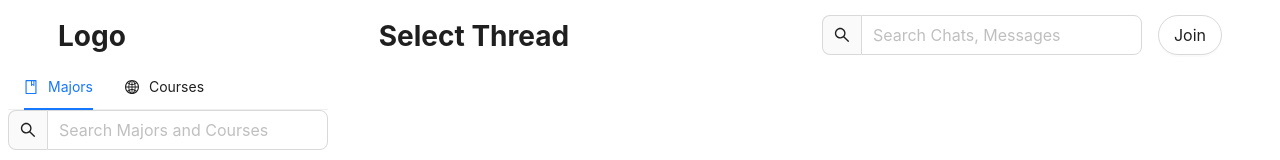
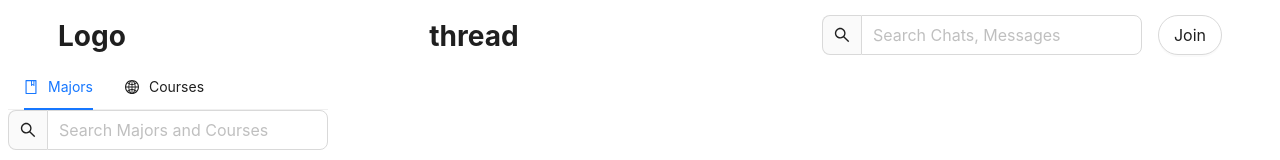
Before and after one commit to Godsheritage/web-hackathon, a React (Vite) app in the folder client/: page / in a window 1280 px wide. Shown: the top 160 px of the page. Built offline with nearby package versions, Linux system fonts and the light colour scheme; no server answers.

Commit message:
restructure and reformating client side view

```diff
--- a/client/src/ pages/home/Home.tsx
+++ b/client/src/ pages/home/Home.tsx
@@ -19,8 +19,10 @@ import {
 } from "antd";
 import React, { useState, useEffect } from "react";
 import InfiniteScroll from "react-infinite-scroll-component";
+import HeaderComponent from "../../components/HeaderComponent";
+import FooterComponent from "../../components/FooterComponent";
 
-const { Header, Footer, Sider, Content } = Layout;
+const { Sider, Content } = Layout;
 const courseData = [
   "Computer Science",
   "Computer Science",
@@ -71,22 +73,18 @@ const items: MenuProps["items"] = [
 ];
 
 const Home = () => {
-
-
+  // SETUP THE WEB SOCKET CONNECTION TO THE BACKEND SERVER
   const socket: Socket<ServerToClientEvents, ClientToServerEvents> = io(
     "http://localhost:1234/"
   );
+
   const [chatMessage, setChatMessage] = useState<string[]>([]);
-
-
-
   const [current, setCurrent] = useState("majors");
   const [thread, setThread] = useState("Select Thread");
   const [data, setData] = useState(courseData);
+  const [message, setMessage] = useState("");
 
-  const [message, setMessage] = useState("");
-  //   const [data, setData] = useState(courseData);
-
+  // CONSTANTLY QUERY THE BACKEND SERVER FOR NEW MESSAGES FROM OTHER USERS
   useEffect(() => {
     socket.on("serverMsg", (data) => {
       setChatMessage([...chatMessage, data.msg]);
@@ -94,12 +92,14 @@ const Home = () => {
     });
   }, [socket, chatMessage]);
 
+  // EMMITS THE SOCKET EVENT TO THE SERVER
   const handleSend = () => {
-    // setChat([...chat, message]);
     socket.emit("clientMsg", { msg: message });
     setMessage("");
   };
 
+
+  // HANDLES THE "MAJORS " SEARCH FEATURRE
   const handleSearch = (e) => {
     const searchParam = e.target.value.toLowerCase();
     const filteredData = data.filter((item) =>
@@ -116,28 +116,7 @@ const Home = () => {
   return (
     <Space direction="vertical" style={{ width: "100%" }} size={[0, 48]}>
       <Layout>
-        {/* //! Start Header Component  */}
-        <Header className="header">
-          {/* //TODO get a better logo*/}
-          <h1>Logo</h1>
-          <h1>{thread}</h1>
-          <div>
-            <Space.Compact size="large">
-              <Input
-                addonBefore={<SearchOutlined />}
-                placeholder="Search Chats, Messages"
-                size="large"
-                style={{ width: "20rem" }}
-                // bordered={true}
-              />
-            </Space.Compact>
-            <Button size={"large"} shape="round" style={{ marginLeft: "1rem" }}>
-              Join
-            </Button>
-          </div>
-        </Header>
-        {/* //! End Header Component  */}
-        {/* //! Main Body Component  */}
+        <HeaderComponent />
         <Layout hasSider className="main-content">
           {/* //! Start SideBar Component   */}
           <Sider className="sider" width={"25vw"}>
@@ -210,8 +189,7 @@ const Home = () => {
           </Content>
           {/* //! End Main Content Component   */}
         </Layout>
-        {/* //! Footer Component  */}
-        <Footer className="footer">Copywright Godsheritage &#169; 2023</Footer>
+        <FooterComponent />
       </Layout>
     </Space>
   );
--- /dev/null
+++ b/client/src/components/FooterComponent.tsx
@@ -0,0 +1,12 @@
+import React from "react";
+import { Layout } from "antd";
+
+const {Footer} = Layout
+
+const FooterComponent = () => {
+  return (
+    <Footer className="footer">Copywright Godsheritage &#169; 2023</Footer>
+  );
+};
+
+export default FooterComponent;
--- /dev/null
+++ b/client/src/components/HeaderComponent.tsx
@@ -0,0 +1,36 @@
+import React from "react";
+import { SearchOutlined } from "@ant-design/icons";
+import { Layout, Input, Space, Button } from "antd";
+
+
+const { Header } = Layout;
+
+// HEADER COMPONENT
+
+// todo work on the app wide state to be able to show the thread on click
+
+const HeaderComponent = () => {
+  return (
+    <Header className="header">
+      {/* //TODO get a better logo*/}
+      <h1>Logo</h1>
+      <h1>{"thread"}</h1>
+      <div>
+        <Space.Compact size="large">
+          <Input
+            addonBefore={<SearchOutlined />}
+            placeholder="Search Chats, Messages"
+            size="large"
+            style={{ width: "20rem" }}
+            // bordered={true}
+          />
+        </Space.Compact>
+        <Button size={"large"} shape="round" style={{ marginLeft: "1rem" }}>
+          Join
+        </Button>
+      </div>
+    </Header>
+  );
+};
+
+export default HeaderComponent;
```
